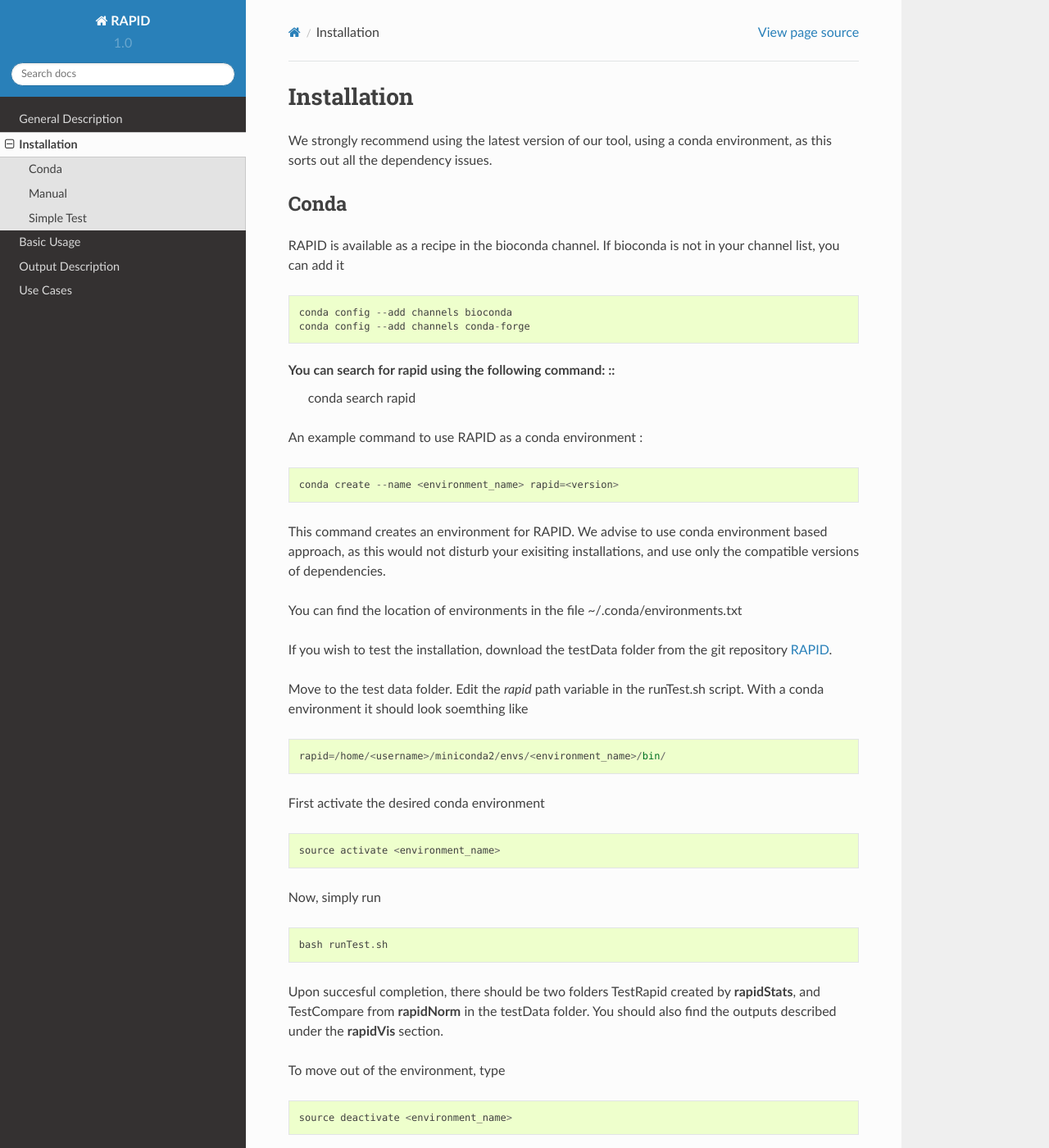
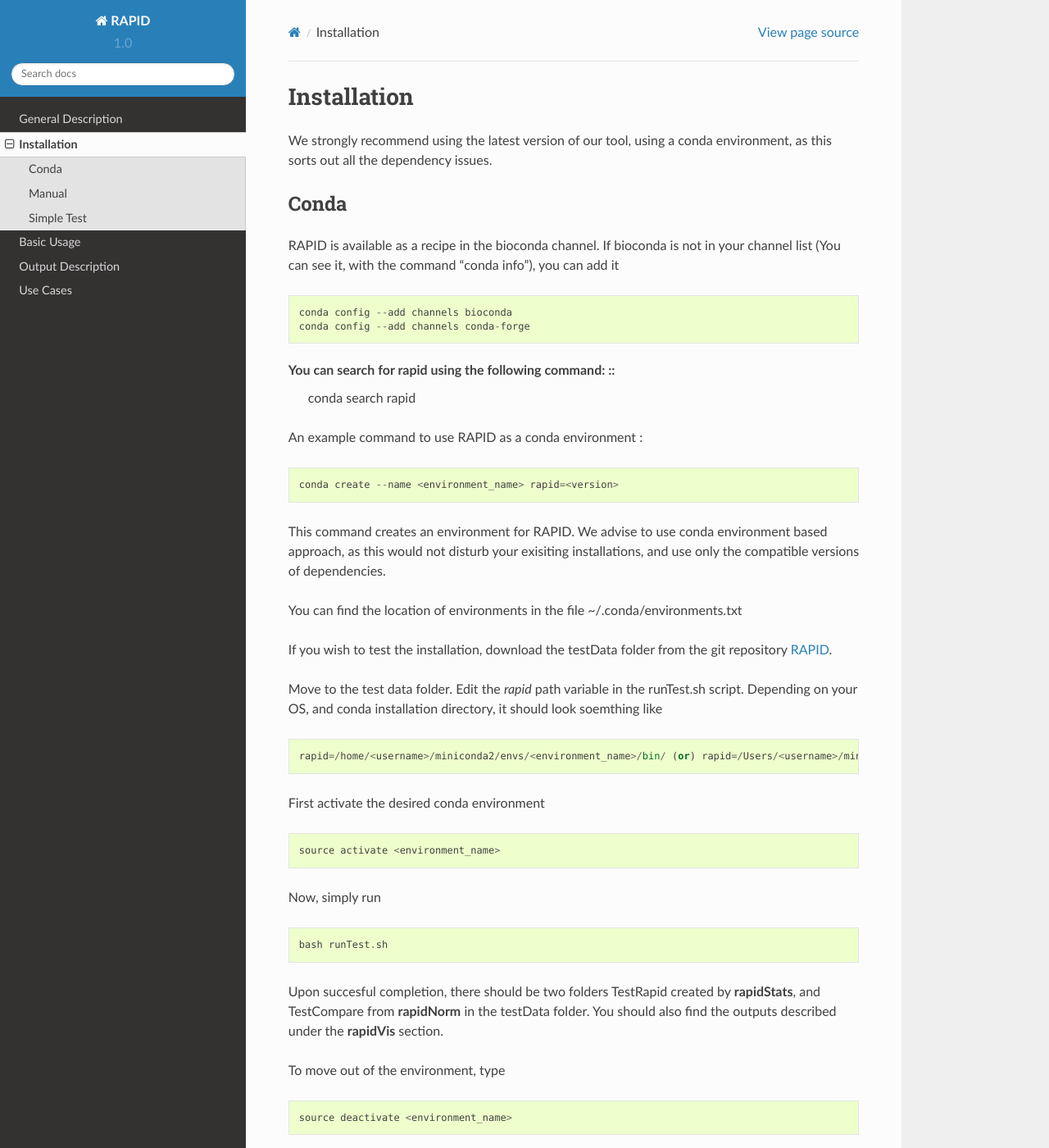
Before and after one commit to SchulzLab/RAPID, a Sphinx documentation site: the page built from docs/Installation.rst, in a window 1280 px wide and 1400 px high. Shown: the whole window at 82% size. Built offline with Sphinx 7.4.7 and the Read the Docs theme 2.0.0, drawn with Linux system fonts in a browser that asks for light colours; some of the changed text lies outside the part shown.

```diff
--- a/docs/Installation.rst
+++ b/docs/Installation.rst
@@ -7,7 +7,7 @@
 Conda
 -----
 
-RAPID is available as a recipe in the bioconda channel. If bioconda is not in your channel list, you can add it ::
+RAPID is available as a recipe in the bioconda channel. If bioconda is not in your channel list (You can see it, with the command "conda info"), you can add it ::
 
     conda config --add channels bioconda
     conda config --add channels conda-forge
@@ -25,9 +25,9 @@
 
 If you wish to test the installation, download the testData folder from the git repository `RAPID <https://github.com/SchulzLab/RAPID>`_.
 
-Move to the test data folder. Edit the *rapid* path variable in the runTest.sh script. With a conda environment it should look soemthing like ::
+Move to the test data folder. Edit the *rapid* path variable in the runTest.sh script. Depending on your OS, and conda installation directory, it should look soemthing like ::
 
-    rapid=/home/<username>/miniconda2/envs/<environment_name>/bin/
+    rapid=/home/<username>/miniconda2/envs/<environment_name>/bin/ (or) rapid=/Users/<username>/miniconda2/envs/<environment_name>/bin/
 
 
 First activate the desired conda environment ::
```
Also changed, not shown: other parts of docs/Installation.rst (+1 -1 lines), 7 other files.
